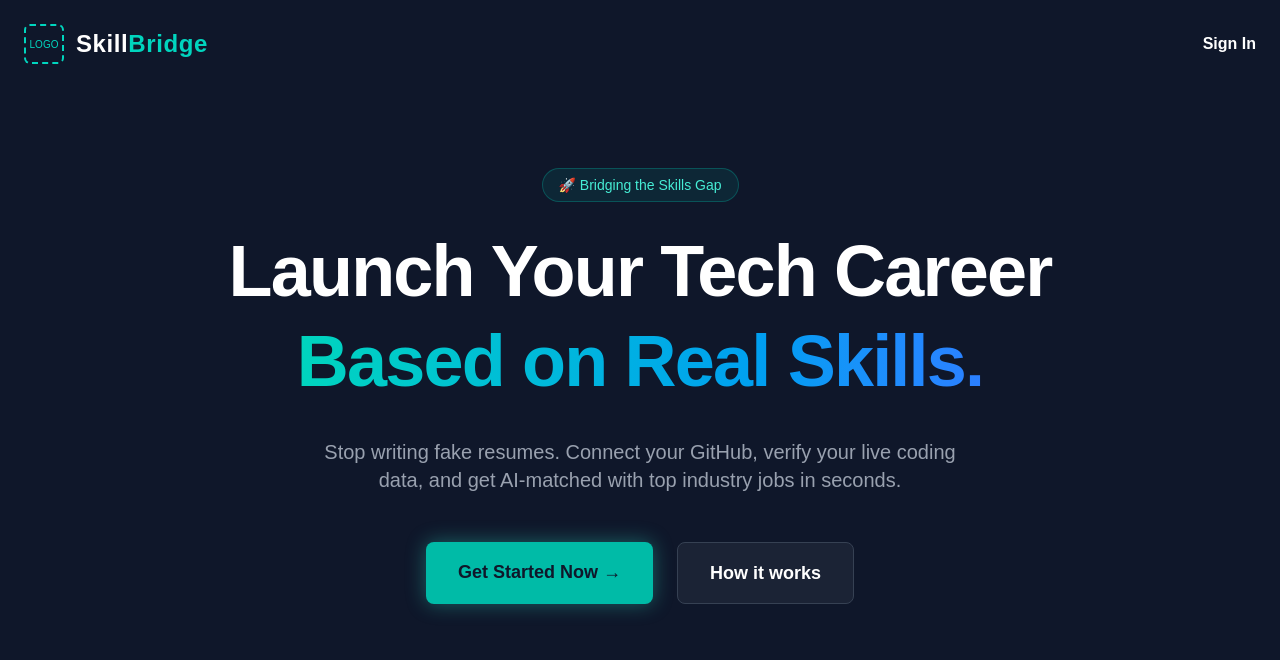
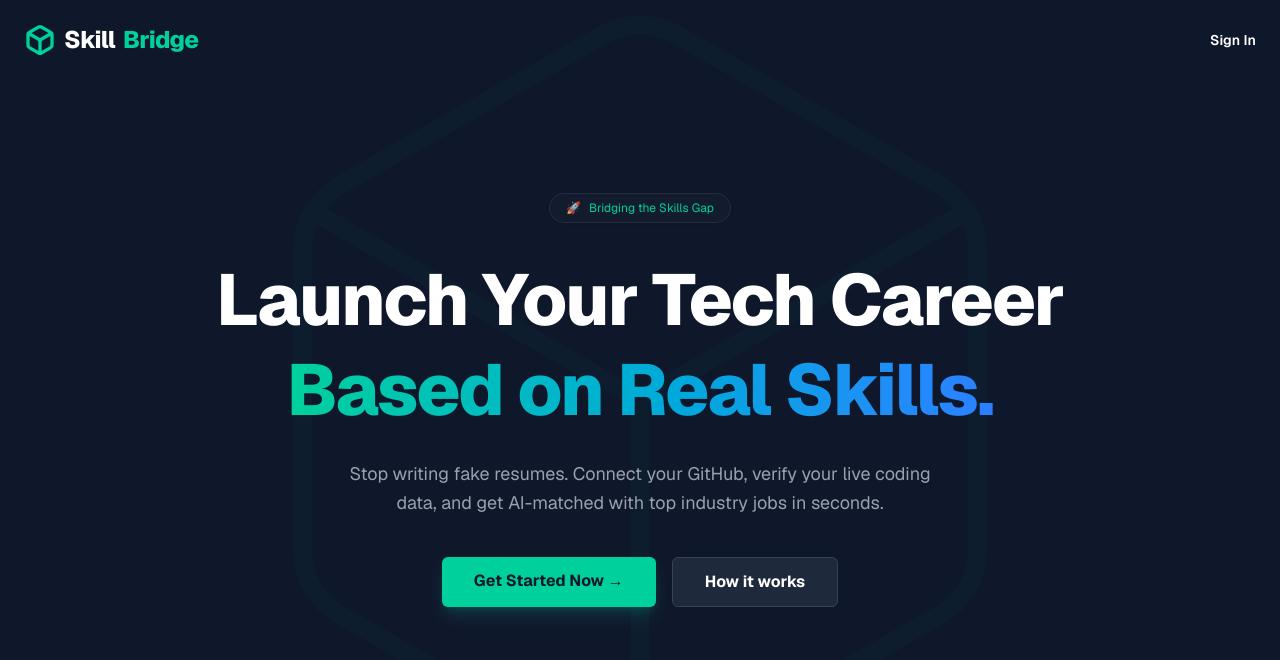
Before and after one commit to rupaniali/skillbridge-hackathon, a Next.js app: page / in a window 1280 px wide. Shown: the top 660 px of the page. Built offline with nearby package versions, Linux system fonts and the light colour scheme.

Commit message:
Added massive watermark background logo to landing page

```diff
--- a/app/page.tsx
+++ b/app/page.tsx
@@ -1,63 +1,79 @@
-import Link from 'next/link';
+import Link from "next/link";
 
-export default function Home() {
+export default function LandingPage() {
   return (
-    <div className="min-h-screen bg-[#0f172a] text-white selection:bg-teal-500 selection:text-white">
+    // 'relative overflow-hidden' bohot zaroori hai taaki logo screen ke bahar na nikle
+    <div className="min-h-screen bg-[#0F172A] flex flex-col font-sans relative overflow-hidden text-white">
 
-      {/* 1. Navbar */}
-      <nav className="p-6 max-w-7xl mx-auto flex justify-between items-center">
-        <div className="flex items-center space-x-3">
-          <div className="w-10 h-10 border-2 border-dashed border-teal-400 rounded-md flex items-center justify-center text-[10px] text-teal-400">
-            LOGO
-          </div>
-          <span className="text-2xl font-bold tracking-wide">
-            <span className="text-white">Skill</span>
-            <span className="text-teal-400">Bridge</span>
-          </span>
+      {/* 🚀 NAYA IDEA: MASSIVE BACKGROUND WATERMARK LOGO */}
+      <div className="absolute top-1/2 left-1/2 transform -translate-x-1/2 -translate-y-1/2 opacity-[0.03] pointer-events-none z-0">
+        <svg
+          xmlns="http://www.w3.org/2000/svg"
+          className="w-[600px] h-[600px] md:w-[900px] md:h-[900px] text-[#00d09c]"
+          viewBox="0 0 24 24"
+          fill="none"
+          stroke="currentColor"
+          strokeWidth="0.5"
+        >
+          <path d="M21 16V8a2 2 0 0 0-1-1.73l-7-4a2 2 0 0 0-2 0l-7 4A2 2 0 0 0 3 8v8a2 2 0 0 0 1 1.73l7 4a2 2 0 0 0 2 0l7-4A2 2 0 0 0 21 16z"></path>
+          <polyline points="3.27 6.96 12 12.01 20.73 6.96"></polyline>
+          <line x1="12" y1="22.08" x2="12" y2="12"></line>
+        </svg>
+      </div>
+
+      {/* Header / Navbar (relative z-10 rakha hai taaki background ke upar rahe) */}
+      <nav className="p-6 flex justify-between items-center relative z-10">
+        <div className="text-2xl font-extrabold flex items-center gap-2 tracking-tight cursor-pointer">
+          <svg
+            xmlns="http://www.w3.org/2000/svg"
+            className="w-8 h-8 text-[#00d09c]"
+            viewBox="0 0 24 24"
+            fill="none"
+            stroke="currentColor"
+            strokeWidth="2.5"
+            strokeLinecap="round"
+            strokeLinejoin="round"
+          >
+            <path d="M21 16V8a2 2 0 0 0-1-1.73l-7-4a2 2 0 0 0-2 0l-7 4A2 2 0 0 0 3 8v8a2 2 0 0 0 1 1.73l7 4a2 2 0 0 0 2 0l7-4A2 2 0 0 0 21 16z"></path>
+            <polyline points="3.27 6.96 12 12.01 20.73 6.96"></polyline>
+            <line x1="12" y1="22.08" x2="12" y2="12"></line>
+          </svg>
+          <span className="text-white">Skill</span><span className="text-[#00d09c]">Bridge</span>
         </div>
-        <Link href="/login" className="text-white hover:text-teal-400 font-semibold transition-colors">
-          Sign In
-        </Link>
+        <div>
+          <Link href="/dashboard" className="text-white font-semibold hover:text-[#00d09c] transition text-sm">
+            Sign In
+          </Link>
+        </div>
       </nav>
 
-      {/* 2. Hero Section (Main Content) */}
-      <main className="max-w-7xl mx-auto px-6 pt-20 pb-32 flex flex-col items-center text-center">
+      {/* Hero Section (relative z-10) */}
+      <main className="flex-grow flex flex-col items-center justify-center text-center px-4 relative z-10 pb-20">
 
-        {/* Hackathon Badge */}
-        <div className="inline-block px-4 py-1.5 mb-6 rounded-full border border-teal-500/30 bg-teal-500/10 text-teal-300 text-sm font-medium">
-          🚀 Bridging the Skills Gap
+        <div className="border border-gray-700/50 rounded-full px-4 py-1.5 text-xs text-[#00d09c] mb-8 flex items-center gap-2 bg-gray-800/30 backdrop-blur-sm shadow-sm">
+          <span>🚀</span> Bridging the Skills Gap
         </div>
 
-        {/* Main Headline */}
-        <h1 className="text-5xl md:text-7xl font-extrabold tracking-tight mb-8 leading-tight">
-          Launch Your Tech Career <br className="hidden md:block" />
-          <span className="text-transparent bg-clip-text bg-gradient-to-r from-teal-400 to-blue-500">
+        <h1 className="text-5xl md:text-7xl font-extrabold tracking-tight mb-6 leading-tight">
+          Launch Your Tech Career <br/>
+          <span className="text-transparent bg-clip-text bg-gradient-to-r from-[#00d09c] to-blue-500">
             Based on Real Skills.
           </span>
         </h1>
 
-        {/* Sub-headline */}
-        <p className="text-gray-400 text-lg md:text-xl max-w-2xl mb-12">
-          Stop writing fake resumes. Connect your GitHub, verify your live coding data, and get AI-matched with top industry jobs in seconds.
+        <p className="text-gray-400 text-base md:text-lg max-w-2xl mx-auto mb-10 leading-relaxed">
+          Stop writing fake resumes. Connect your GitHub, verify your live coding <br className="hidden md:block" /> data, and get AI-matched with top industry jobs in seconds.
         </p>
 
-        {/* Call to Action Buttons */}
-        <div className="flex flex-col sm:flex-row space-y-4 sm:space-y-0 sm:space-x-6">
-          <Link
-            href="/login"
-            className="bg-teal-500 hover:bg-teal-400 text-[#0f172a] font-bold text-lg px-8 py-4 rounded-lg shadow-[0_0_20px_rgba(45,212,191,0.4)] transition-all hover:scale-105"
-          >
-            Get Started Now &rarr;
+        <div className="flex flex-col sm:flex-row gap-4">
+          <Link href="/dashboard" className="bg-[#00d09c] text-[#0F172A] font-bold py-3 px-8 rounded-md hover:bg-teal-400 transition shadow-lg shadow-teal-500/20">
+            Get Started Now →
           </Link>
-          <a
-            href="#features"
-            className="bg-white/5 hover:bg-white/10 text-white font-bold text-lg px-8 py-4 rounded-lg border border-gray-700 transition-all"
-          >
+          <Link href="#features" className="bg-[#1E293B] border border-gray-700 text-white font-bold py-3 px-8 rounded-md hover:bg-gray-800 transition">
             How it works
-          </a>
+          </Link>
         </div>
       </main>
-
     </div>
   );
 }
```
